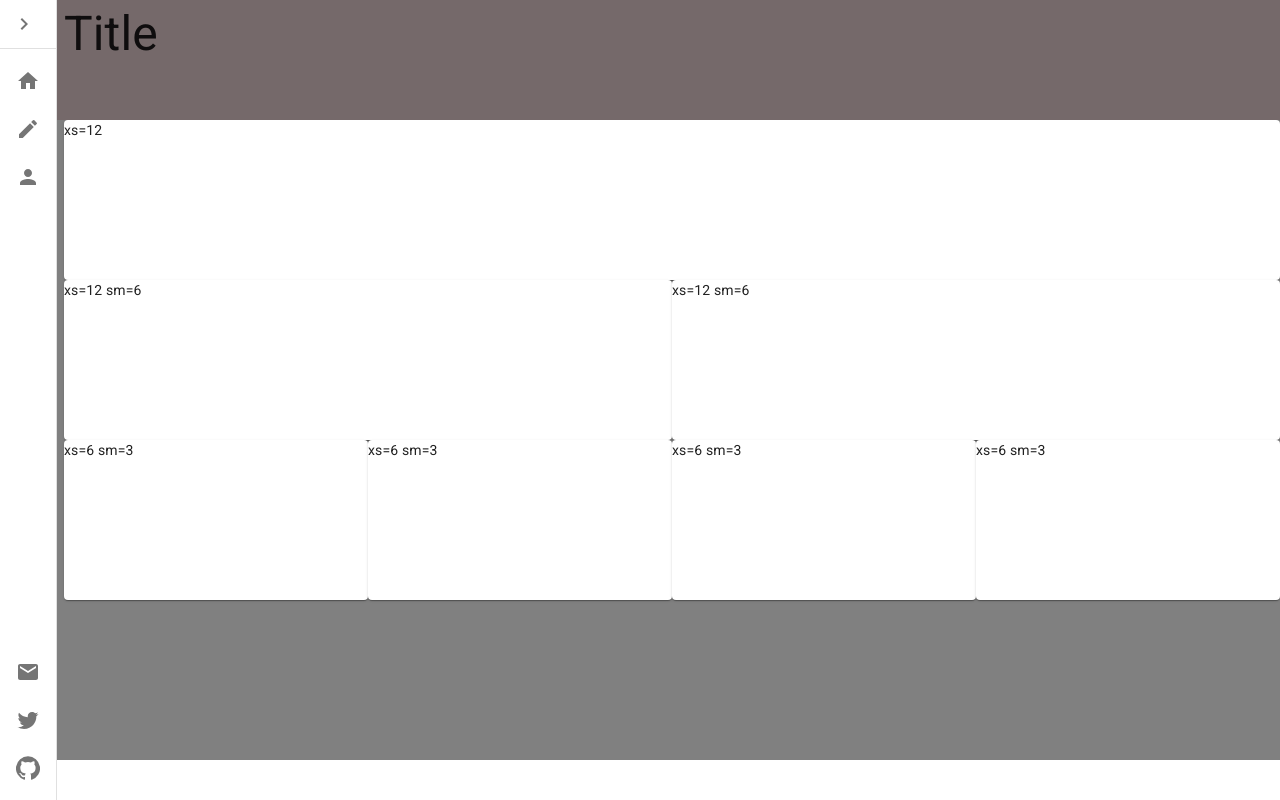
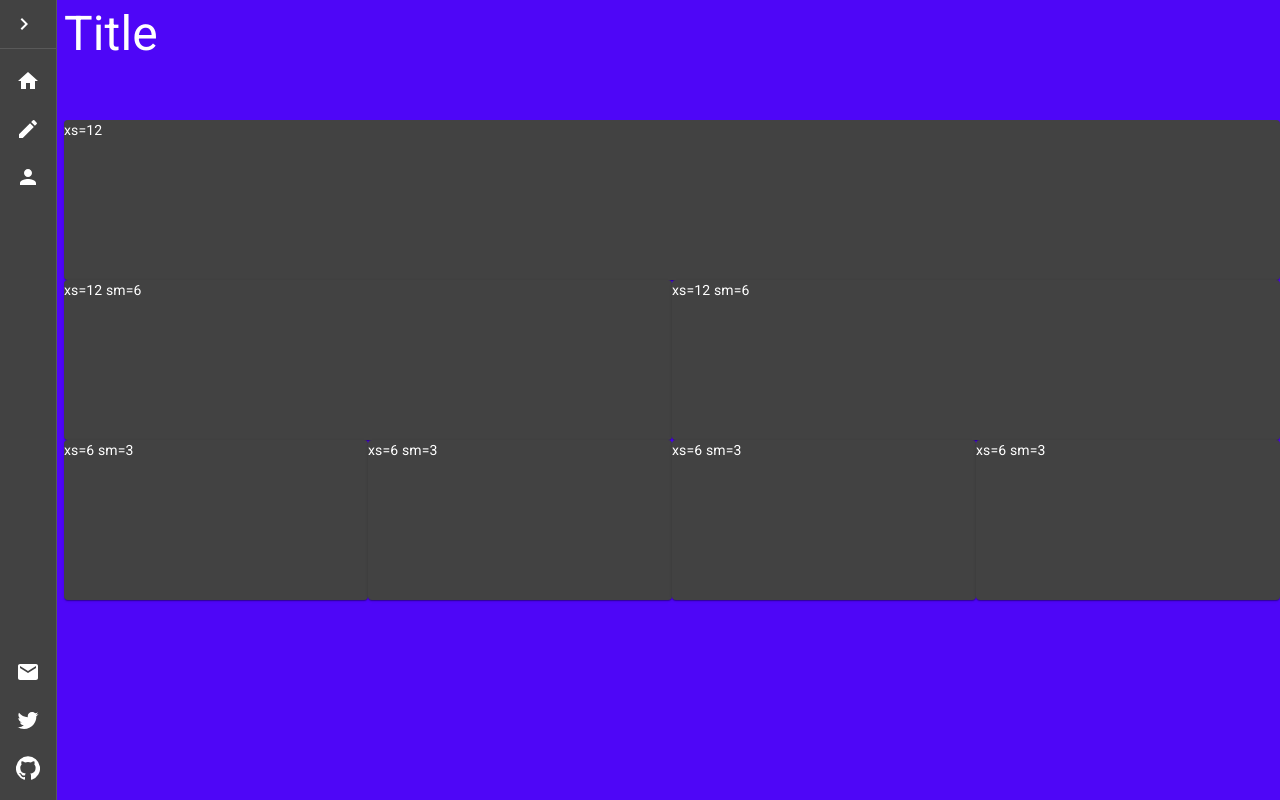
Before and after one commit to newlog/react_basic_components, a React (Create React App) app: page /home in a window 1280 px wide. Built offline with nearby package versions, Linux system fonts and the light colour scheme.

Commit message:
Add dark theme

```diff
--- a/src/App.css
+++ b/src/App.css
@@ -1,5 +1,5 @@
 .main {
-  background-color: rgb(117, 105, 106);
+
 }
 
 .header {
@@ -9,12 +9,14 @@
 .home {
   height: 80vh;
   overflow: auto;
-  background-color: gray;
+
+
+
 }
 
 .footer {
   height: 5vh;
-  background-color: white;
+
 }
 
 .Paper {
--- a/src/App.js
+++ b/src/App.js
@@ -3,15 +3,31 @@ import { BrowserRouter } from 'react-router-dom';
 import './App.css';
 import CssBaseline from '@material-ui/core/CssBaseline';
 import Main from './components/MainComponent'
+import red from '@material-ui/core/colors/red';
+
+
+import { ThemeProvider, createMuiTheme } from "@material-ui/core/styles";
+
+const theme = createMuiTheme({
+  palette: {
+    type: "dark",
+    primary: red,
+    secondary: {
+      main: '#b9f6ca',
+    },
+  }
+});
 
 function App() {
   return (
+    <ThemeProvider theme={theme}>
       <BrowserRouter>
         <div>
           <CssBaseline />
           <Main />
         </div>
       </BrowserRouter>
+    </ThemeProvider>
   );
 }
 
```
Lines whose indentation alone changed are shown as unchanged.
